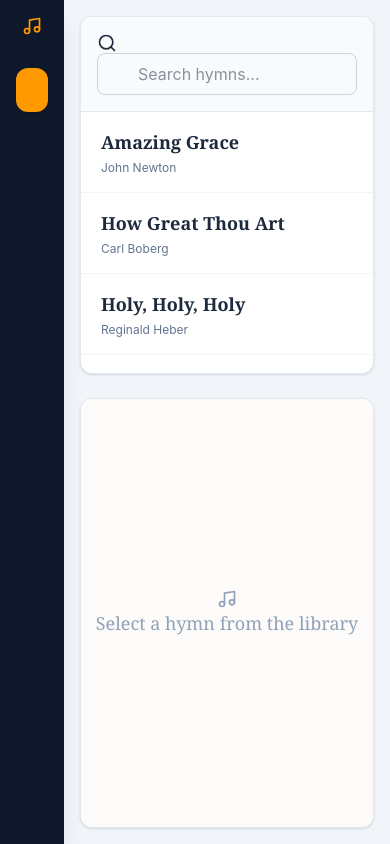
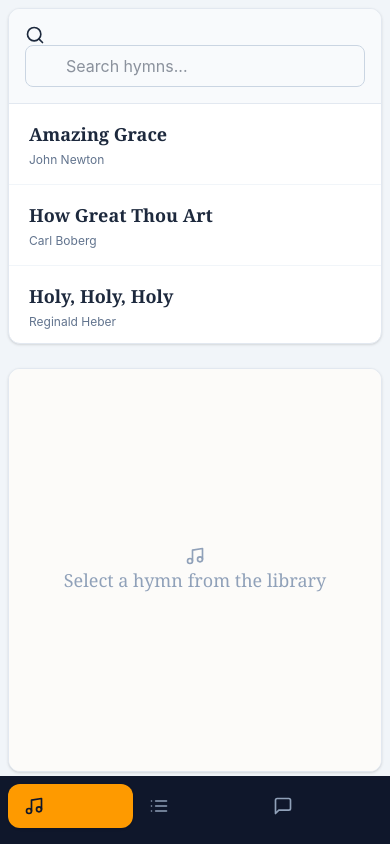
Before and after one commit to archiecpecode/bethsaida-app, a React (Vite) app: page / in a window 390 px wide. Built offline with nearby package versions, Linux system fonts and the light colour scheme.

Commit message:
Mobile responsive navigation update

```diff
--- a/src/App.jsx
+++ b/src/App.jsx
@@ -304,7 +304,6 @@ const AIAssistant = () => {
     const [isLoading, setIsLoading] = useState(false);
     const messagesEndRef = useRef(null);
 
-    // SECURELY FETCH KEY FROM VITE ENVIRONMENT VARIABLES
     const apiKey = import.meta.env.VITE_GROQ_API_KEY;
 
     useEffect(() => { messagesEndRef.current?.scrollIntoView({ behavior: 'smooth' }); }, [messages, isLoading]);
@@ -316,17 +315,13 @@ const AIAssistant = () => {
         setInput(''); setIsLoading(true);
 
         try {
-            // SWITCHED TO GROQ API USING THE UPDATED LLAMA 3.3 MODEL
             const response = await fetch("https://api.groq.com/openai/v1/chat/completions", {
                 method: "POST",
-                headers: {
-                    "Authorization": `Bearer ${apiKey}`,
-                    "Content-Type": "application/json"
-                },
+                headers: { "Authorization": `Bearer ${apiKey}`, "Content-Type": "application/json" },
                 body: JSON.stringify({
-                    model: "llama-3.3-70b-versatile", // UPDATED: The currently active and supported Llama model on Groq
+                    model: "llama-3.3-70b-versatile",
                     messages: [
-                        { role: "system", content: "You are a helpful worship leader assistant for the Bethsaida Music Team. Keep responses concise and focused on traditional Christian hymns." },
+                        { role: "system", content: "You are a worship leader assistant. Keep responses focused on traditional Christian hymns." },
                         { role: "user", content: "Recommend traditional hymns based on this request: " + userText }
                     ]
                 })
@@ -338,12 +333,8 @@ const AIAssistant = () => {
             }
 
             const data = await response.json();
-
-            if (data.choices && data.choices.length > 0) {
-                setMessages(prev => [...prev, { role: 'model', text: data.choices[0].message.content }]);
-            } else {
-                setMessages(prev => [...prev, { role: 'model', text: "I'm sorry, I couldn't process that request right now." }]);
-            }
+            if (data.choices?.length > 0) setMessages(prev => [...prev, { role: 'model', text: data.choices[0].message.content }]);
+            else setMessages(prev => [...prev, { role: 'model', text: "I'm sorry, I couldn't process that request right now." }]);
         } catch (error) {
             console.error("AI Error:", error);
             setMessages(prev => [...prev, { role: 'model', text: `System Error: ${error.message}` }]);
@@ -356,7 +347,7 @@ const AIAssistant = () => {
         <div className="flex flex-col h-[70vh] md:h-full bg-white rounded-xl shadow-sm border border-slate-200 overflow-hidden">
             <div className="p-5 border-b border-slate-100 bg-gradient-to-r from-slate-900 to-slate-800 text-white flex items-center">
                 <div className="bg-amber-500 text-slate-900 p-2 rounded-lg mr-3 shadow-md"><IconMessageSquare /></div>
-                <div><h2 className="text-xl font-bold font-serif">Music Team Assistant</h2><p className="text-amber-200 text-xs">Powered by Llama 3.3 AI</p></div>
+                <div><h2 className="text-xl font-bold font-serif">Music Team Assistant</h2><p className="text-amber-200 text-xs">Powered by Llama 3.3</p></div>
             </div>
 
             <div className="flex-1 overflow-y-auto p-6 space-y-6 bg-slate-50">
@@ -417,28 +408,24 @@ export default function App() {
     );
 
     return (
-        <div className="flex h-screen bg-slate-100 font-sans text-slate-800">
-            <div className="w-16 md:w-64 bg-slate-900 text-slate-200 flex flex-col p-4 shadow-xl z-10">
-                <div className="mb-8 hidden md:block">
-                    <h1 className="text-xl font-bold font-serif text-white tracking-wide">Bethsaida</h1>
-                    <p className="text-amber-500 text-xs uppercase tracking-widest font-bold mt-1">Music Team</p>
-                </div>
-                <div className="mb-8 md:hidden flex justify-center text-amber-500"><IconMusic /></div>
-
-                <nav className="flex-1">
-                    <NavItem id="library" label="Hymn Library" icon={IconMusic} />
-                    <NavItem id="program" label="Service Program" icon={IconList} />
-                    <NavItem id="ai" label="AI Assistant" icon={IconMessage} />
-                </nav>
-
-                <div className="mt-auto hidden md:block pb-4 text-xs text-slate-500 text-center">Vite + React Build</div>
-            </div>
-
-            <div className="flex-1 p-4 md:p-6 overflow-hidden">
+        <div className="flex flex-col h-screen bg-slate-100 font-sans text-slate-800">
+            <div className="flex-1 p-2 md:p-6 overflow-hidden mb-16 md:mb-0">
                 {activeTab === 'library' && <HymnLibrary addToProgram={handleAddToProgram} programType={programType} />}
                 {activeTab === 'program' && <ProgramBuilder programs={programs} setPrograms={setPrograms} programType={programType} setProgramType={setProgramType} navigateToLibrary={() => setActiveTab('library')} />}
                 {activeTab === 'ai' && <AIAssistant />}
             </div>
+
+            <div className="fixed bottom-0 w-full bg-slate-900 text-slate-200 flex md:flex-col md:w-64 md:h-screen md:relative p-2 md:p-4 shadow-xl z-50">
+                <div className="mb-4 hidden md:block">
+                    <h1 className="text-xl font-bold font-serif text-white tracking-wide">Bethsaida</h1>
+                    <p className="text-amber-500 text-xs uppercase tracking-widest font-bold mt-1">Music Team</p>
+                </div>
+                <nav className="flex md:flex-col w-full justify-around md:justify-start">
+                    <NavItem id="library" label="Library" icon={IconMusic} />
+                    <NavItem id="program" label="Program" icon={IconList} />
+                    <NavItem id="ai" label="AI" icon={IconMessage} />
+                </nav>
+            </div>
         </div>
     );
 }
```
